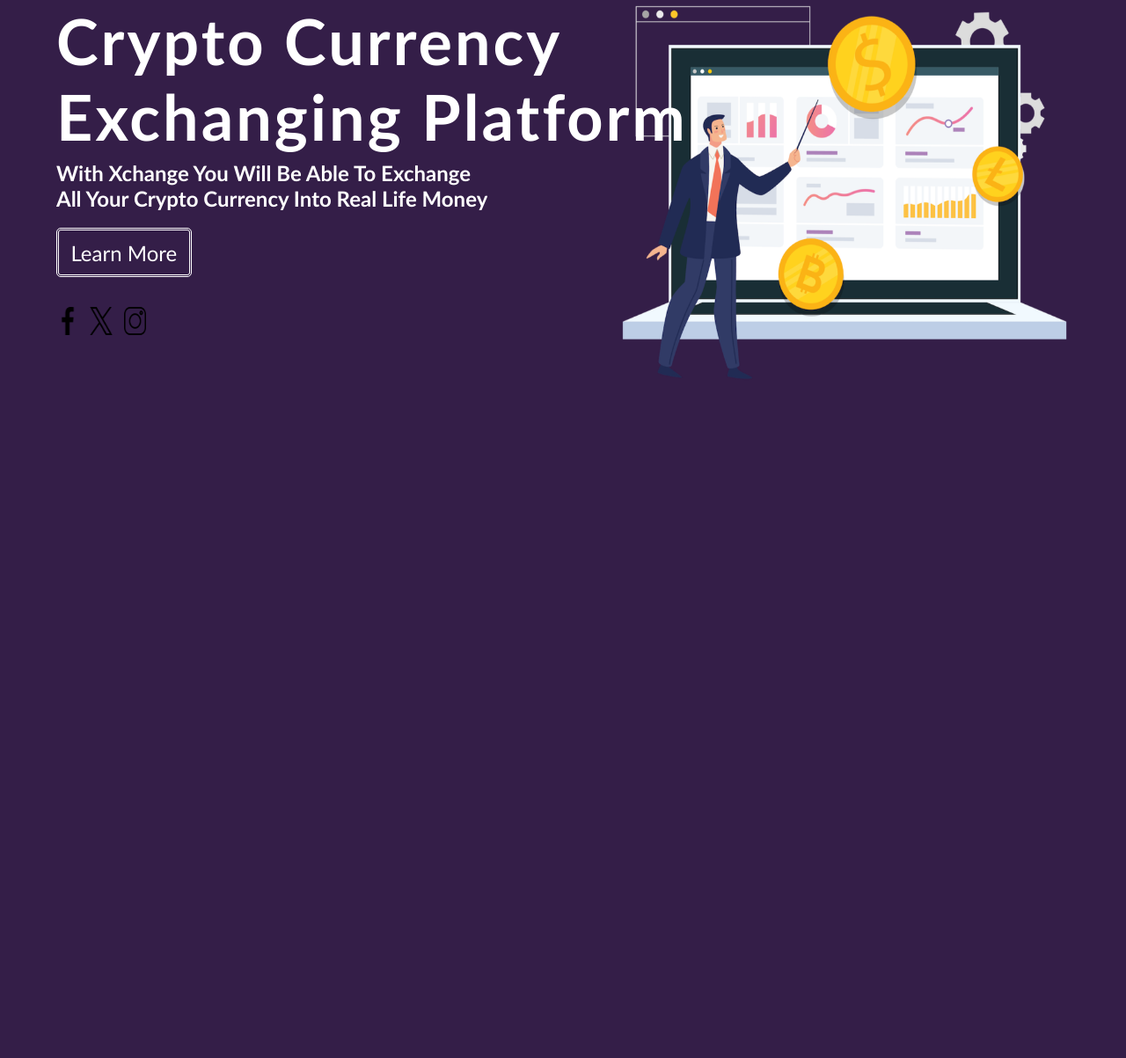
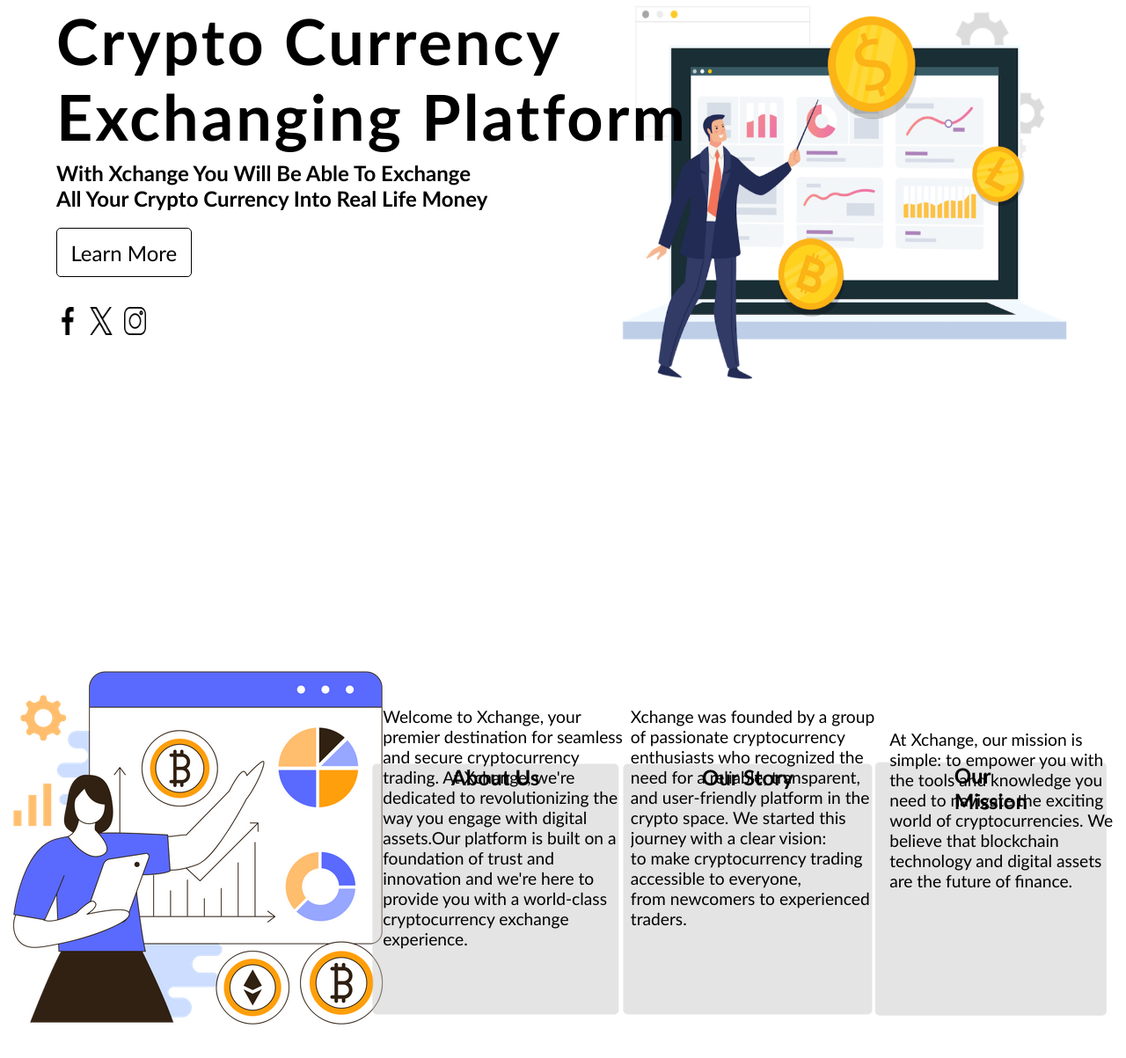
Before and after one commit to henor0/Projekti-Grupor, a plain HTML site: page index.html in a window 1280 px wide. Shown: the part 189-1392 px from the top of the page at 88% size. Drawn offline with Linux system fonts and the light colour scheme.

Commit message:
abt us done

```diff
--- a/index.html
+++ b/index.html
@@ -40,7 +40,22 @@
             </ul>
         </header>
     </section>
-    <section id="about"></section>
+    <section id="about">
+        <img src="/img/trade.webp" alt="" class="trade-img">
+        <h1 class="abt-us-name">About Us</h1>
+
+        <p class="abt-us-description">Welcome to Xchange, your <br>premier destination for seamless <br>and secure cryptocurrency <br>trading. At Xchange, we're <br>dedicated to revolutionizing the <br>way you engage with digital <br>assets.Our platform is built on a <br>foundation of trust and <br>innovation and we're here to <br>provide you with a world-class <br>
+        cryptocurrency exchange <br>experience.</p>
+
+        <h1 class="our-story-name">Our Story</h1>
+
+        <p class="our-story-description">Xchange was founded by a group <br>of passionate cryptocurrency <br>
+            enthusiasts who recognized the <br>need for a reliable, transparent, <br>and user-friendly platform in the <br>crypto space. We started this <br>journey with a clear vision: <br>to make cryptocurrency trading <br>accessible to everyone, <br>from newcomers to experienced <br>traders.</p>
+
+        <h1 class="our-mission-name">Our Mission</h1>
+
+        <p class="our-mission-description">At Xchange, our mission is simple: to empower you with <br>the tools and knowledge you <br>need to navigate the exciting <br>world of cryptocurrencies. We <br>believe that blockchain <br> technology and digital assets <br>are the future of finance.</p>
+    </section>
     <section id="services"></section>
     <section id="contact"></section>
 
--- a/style.css
+++ b/style.css
@@ -20,13 +20,14 @@ div, section, span, ul, li, a, header{
 
 header{
     width: 100%;
+    height: 18%;
     display: flex;
     justify-content: space-between;
     padding: 2% 5%;
     align-items: center;
     position: fixed;
     z-index: 999;
-    background-color: #522f723d;
+    background-color: rgba(247, 243, 243, 0.438);
 }
 
 #menu li{
@@ -36,7 +37,7 @@ header{
 }
 
 #menu li a{
-    color: #fff;
+    color: black;
     text-decoration: none;
     font-size: 230%;
     font-family:'Trebuchet MS', 'Lucida Sans Unicode', 'Lucida Grande', 'Lucida Sans', Arial, sans-serif;
@@ -53,19 +54,19 @@ section{
 }
 
 #home{
-   background-color: #341e48;
+   background-color: white;
 }
 
 #about{
-     background-color: #341e48;
+     background-color: white;
 }
 
 #services{
-     background-color: #341e48;
+     background-color: white;
 }
 
 #contact{
-     background-color: #341e48;
+     background-color: whitesmoke;
 }
 
 h1{
@@ -73,7 +74,7 @@ h1{
     top: 50%;
     left: 50%;
     transform: translate(-50%, -50%);
-    color: #fff;
+    color: black;
 
 }
 .img{
@@ -81,16 +82,16 @@ h1{
     height: 20%;
 }
 .logo-name{
-    color: white;
+    color: gold;
     position: absolute;
-    margin-left: 7%;
+    margin-left: 8%;
     font-size: 300%;
     font-style: normal;
     letter-spacing: 3px;
     font-family:'Trebuchet MS', 'Lucida Sans Unicode', 'Lucida Grande', 'Lucida Sans', Arial, sans-serif;
 }
 .name{
-    color: white;
+    color: black;
     font-size: 450%;
     position: absolute;
     margin-top: 15%;
@@ -101,7 +102,7 @@ h1{
     font-family:'Trebuchet MS', 'Lucida Sans Unicode', 'Lucida Grande', 'Lucida Sans', Arial, sans-serif;
 }
 .description{
-    color: white;
+    color: black;
     position: absolute;
     margin-top: 29%;
     margin-left: 5%;
@@ -119,18 +120,18 @@ h1{
     position: absolute;
     border-radius: 5px;
     border-style:double;
-    border-width: 3px;
-    border-color: white;
+    border-width: 1px;
+    border-color: black;
     height: 7%;
     width: 12%;
-    background-color: #341e48;
+    background-color: white;
     margin-top: 35%;
     margin-left: 5%;
 }
 .get-started-link{
     font-size: 180%;
     text-decoration: none;
-    color: white;
+    color: black;
     padding: 5px;
     font-family:'Trebuchet MS', 'Lucida Sans Unicode', 'Lucida Grande', 'Lucida Sans', Arial, sans-serif;
 }
@@ -150,3 +151,61 @@ h1{
 .x{
     margin-left: 8%;
 }
+.trade-img{
+    position: absolute;
+    margin-top: 10%;
+}
+.abt-us-description{
+    position: absolute;
+    margin-left: 34%;
+    margin-top: 15%;
+    font-size: 120%;
+    font-family:'Trebuchet MS', 'Lucida Sans Unicode', 'Lucida Grande', 'Lucida Sans', Arial, sans-serif;
+}
+.abt-us-name{
+    border-radius: 5px;
+    position: absolute;
+    padding-bottom: 0.3%;
+    padding-left: 7%;
+    padding-right: 7%;
+    padding-bottom: 20%;
+    margin-left: -6%;
+    background-color:  rgba(196, 193, 193, 0.438);
+    font-family:'Trebuchet MS', 'Lucida Sans Unicode', 'Lucida Grande', 'Lucida Sans', Arial, sans-serif;
+}
+.our-story-name{
+    border-radius: 5px;
+    position: absolute;
+    padding-bottom: 0.3%;
+    padding-left: 7%;
+    padding-right: 7%;
+    padding-bottom: 20%;
+    margin-left: 16.4%;
+    background-color:  rgba(196, 193, 193, 0.438);
+    font-family:'Trebuchet MS', 'Lucida Sans Unicode', 'Lucida Grande', 'Lucida Sans', Arial, sans-serif;
+}
+.our-story-description{
+    position: absolute;
+    margin-left: 56%;
+    margin-top: 15%;
+    font-size: 120%;
+    font-family:'Trebuchet MS', 'Lucida Sans Unicode', 'Lucida Grande', 'Lucida Sans', Arial, sans-serif;
+}
+.our-mission-name{
+    border-radius: 5px;
+    position: absolute;
+    padding-bottom: 0.3%;
+    padding-left: 7%;
+    padding-right: 7%;
+    padding-bottom: 18%;
+    margin-left: 38%;
+    background-color:  rgba(196, 193, 193, 0.438);
+    font-family:'Trebuchet MS', 'Lucida Sans Unicode', 'Lucida Grande', 'Lucida Sans', Arial, sans-serif;
+}
+.our-mission-description{
+    position: absolute;
+    margin-left: 79%;
+    margin-top: 17%;
+    font-size: 120%;
+    font-family:'Trebuchet MS', 'Lucida Sans Unicode', 'Lucida Grande', 'Lucida Sans', Arial, sans-serif;
+}
```
Also changed, not shown: img/trade.webp (added).
